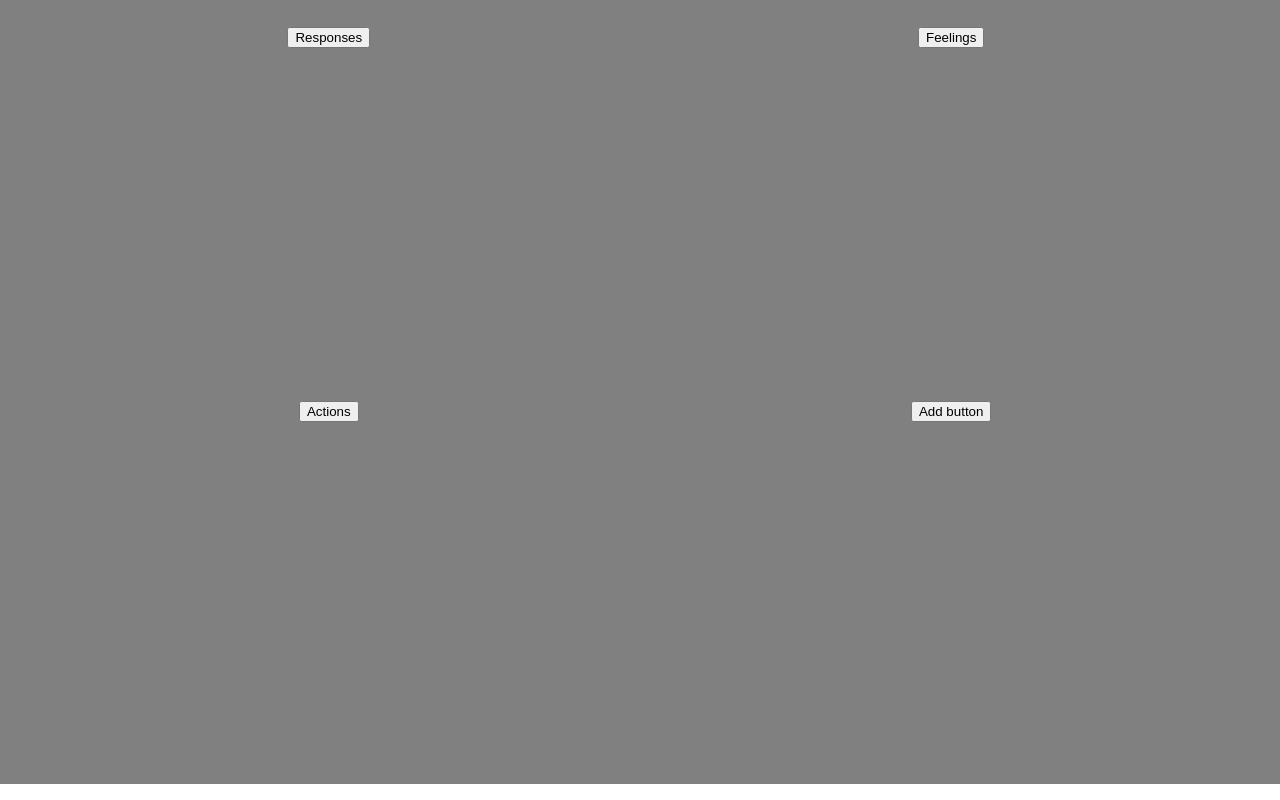
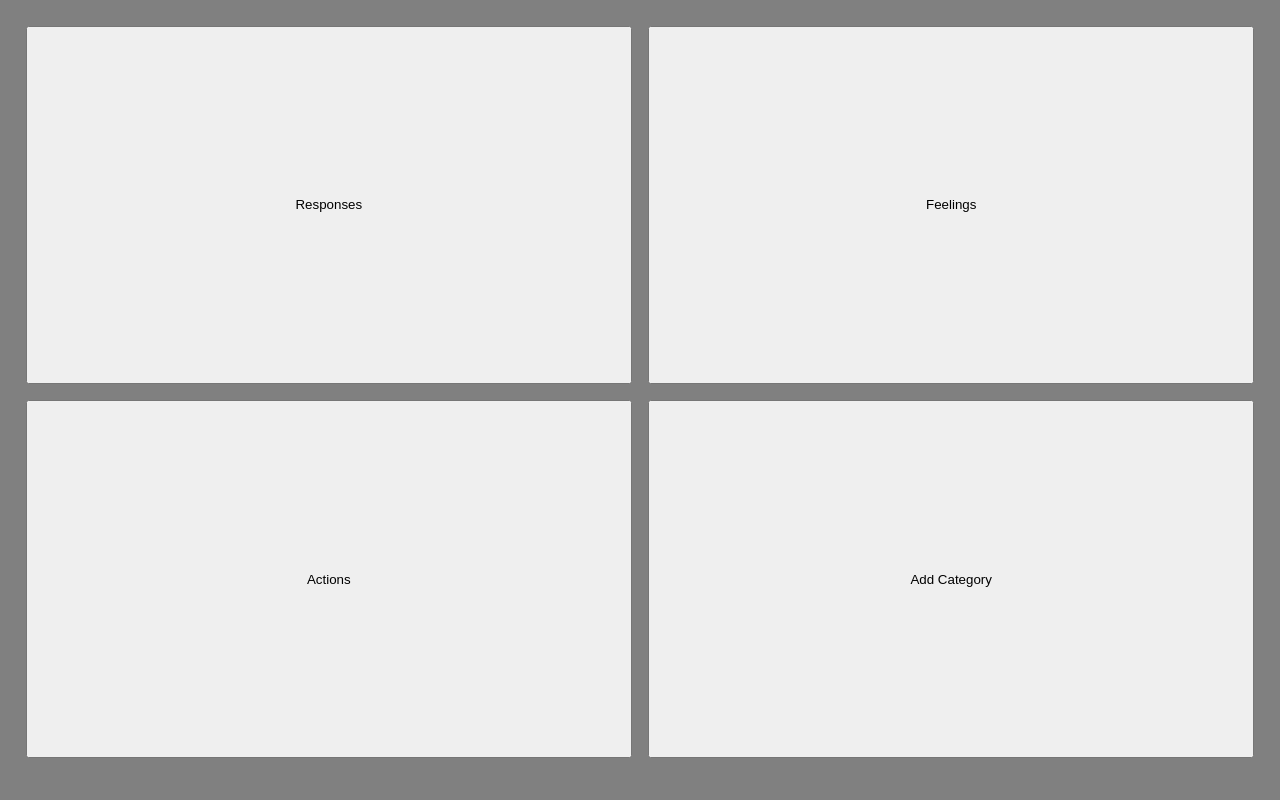
Before and after one commit to srhak/CommBoard, a React (Create React App) app in the folder communication-board/: page / in a window 1280 px wide. Built offline with nearby package versions, Linux system fonts and the light colour scheme.

Commit message:
fixed category card grid display sizing

```diff
--- a/communication-board/src/App.css
+++ b/communication-board/src/App.css
@@ -3,6 +3,7 @@
   height: 100vh;
   text-align: center;
   background: grey;
+  overflow: hidden;
 }
 
 .categories-container {
--- a/communication-board/src/App.js
+++ b/communication-board/src/App.js
@@ -19,7 +19,7 @@ function App() {
           </Grid>
         ))}
         <Grid item xs={6}>
-          <button>Add button</button>
+          <CategoryCard name="Add Category" />
         </Grid>
       </Grid>
     </div>
--- /dev/null
+++ b/communication-board/src/Components/CategoryCard.css
@@ -0,0 +1,8 @@
+.container {
+    height: 100%;
+}
+
+.category-card {
+    width: 100%;
+    height: 100%;
+}
--- a/communication-board/src/Components/CategoryCard.js
+++ b/communication-board/src/Components/CategoryCard.js
@@ -1,10 +1,11 @@
 import React, { useState, useEffect, useRef } from 'react';
+import './CategoryCard.css';
 
 function CategoryCard(props) {
     const { name, img } = props;
     return (
-        <div>
-            <button>{name}</button>
+        <div className='container'>
+            <button className="category-card">{name}</button>
         </div>
     );
 }
```
